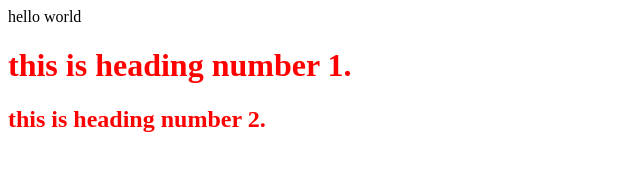
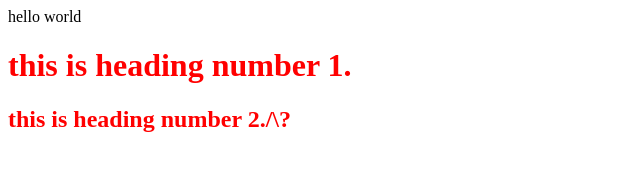
Before and after one commit to user2844/practise, a plain HTML site: page hello.html in a window 1280 px wide. Shown: the full height of the page, 0-640 px from the left. Drawn offline with Linux system fonts and the light colour scheme.

Commit message:
Update hello.html

```diff
--- a/hello.html
+++ b/hello.html
@@ -8,6 +8,6 @@
 <body>
     hello world
     <h1 style="color : red;">this is heading number 1.</h1>
-    <h2 style = " color : red;">this is heading number 2.</h2>
+    <h2 style = " color : red;">this is heading number 2./\?</h2>
 </body>
 </html>
```
